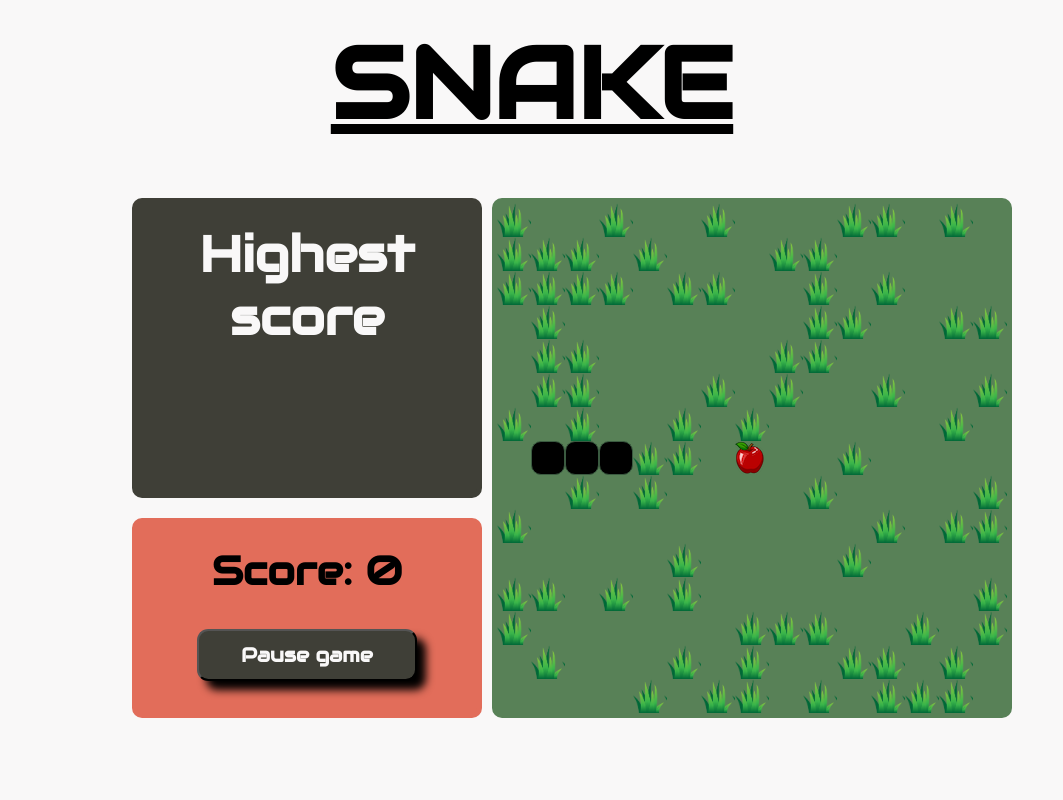
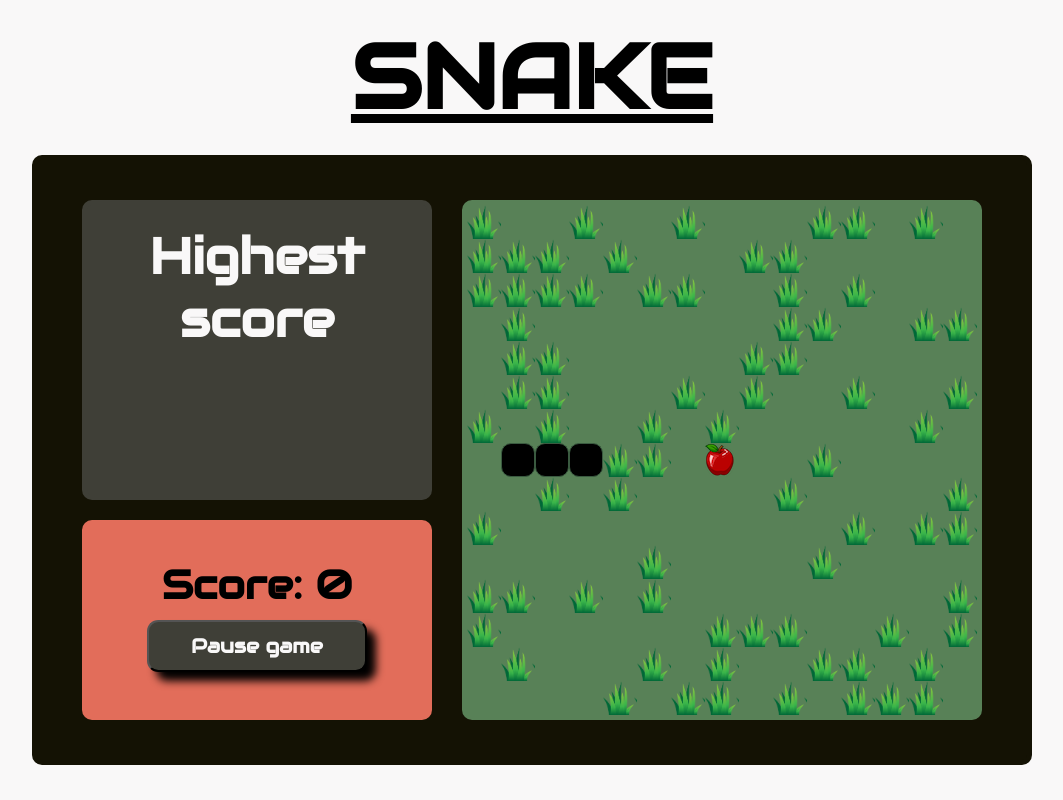
Before and after one commit to Tbanks9/Snake, a PHP site: page / in a window 1280 px wide. Shown: the whole page, without its empty margins (108-1171 px from the left). Run offline with PHP 8.4, Linux system fonts and the light colour scheme.

Commit message:
Fixed a few minor CSS errors

```diff
--- a/index.html
+++ b/index.html
@@ -3,8 +3,8 @@
 
 <head>
   <meta charset="utf-8">
-  <title>WDI Project 1 - snake</title>
-  <script type="text/javascript" src="scripts/snake1.js" src="scripts/snake2.js"></script>
+  <title>SEI Project 1 - snake</title>
+  <script type="text/javascript" src="scripts/snake1.js"></script>
   <link rel="stylesheet" href="styles/main.css">
   <link href="https://fonts.googleapis.com/css?family=Audiowide&display=swap" rel="stylesheet">
 </head>
--- a/scripts/snake1.js
+++ b/scripts/snake1.js
@@ -100,9 +100,9 @@ function init() {
     squares[i].classList.add('leftWall')
   } for (let i = 14; i < squares.length; i += 15) {
     squares[i].classList.add('rightWall')
-  } for (let i = 0; i < 15; i++) { // Will figure out a less rubbish way of doing this
+  } for (let i = 0; i < 15; i++) {
     squares[i].classList.add('topWall')
-  } for (let i = 210; i < 225; i++) { // Likewise here
+  } for (let i = 210; i < 225; i++) {
     squares[i].classList.add('bottomWall')
   }
 
--- a/styles/main.css
+++ b/styles/main.css
@@ -10,17 +10,20 @@ html, body {
 
 body {
   display: flex;
-  align-items: stretch;
+  align-items: center;
   flex-direction: column;
   background-color: #F9F8F8;
 }
 
 div.container {
   display: flex;
+  align-items: center;
+  min-width: 1000px;
   flex-direction: row;
-  justify-content: space-evenly;
-  background-color: #F9F8F8;
-
+  justify-content: space-around;
+  background-color: #141204;
+  border: #141204 5px solid;
+  border-radius: 10px;
 }
 
 div.snake-title {
@@ -33,11 +36,12 @@ div.snake-title {
 
 div.left {
   display: flex;
-  width: 400px;
-  justify-content: center;
-  /* margin-left: 100px; */
   flex-direction: column;
-  /* background-color: #F9F8F8; */
+  align-items: center;
+  align-content: center;
+  justify-content: space-between;
+  height: 520px;
+  margin-left: 30px;
 }
 
 div.leader-board {
@@ -46,8 +50,8 @@ div.leader-board {
   border: #3F3F37 5px solid;
   border-radius: 10px;
   background-color: #3F3F37;
-  margin-left: 140px;
-  margin-bottom: 20px;
+  /* margin-left: 140px; */
+  /* margin-bottom: 20px; */
 }
 
 div.high-score {
@@ -58,22 +62,40 @@ div.high-score {
   text-align: center;
 }
 
+div.score-tally {
+  display: flex;
+  border: 5px solid #E26D5A;
+  border-radius: 10px;
+  flex-direction: column;
+  align-items: center;
+  justify-content: center;
+  width: 350px;
+  height: 200px;
+  background-color: #E26D5A;
+  font-family: 'Audiowide', cursive;
+  color: black;
+  font-size: 40px;
+  font-weight: 1000;
+  text-align: center;
+  /* margin-left: 140px; */
+}
+
 div.right {
   display: flex;
   justify-content: flex-start;
   align-content: center;
   align-items: center;
-  margin-right: 60px;
+  margin-right: 30px;
   /* background-color: #F9F8F8; */
 }
 
 h1 {
   font-family: 'Audiowide', cursive;
-  font: bolder;
-  font-size: 100px;
+  font: bold;
+  font-size: 90px;
   text-decoration: underline;
   margin: 0;
-  padding: 0;
+  padding-bottom: 10px;
 }
 
 div.snake1-container {
@@ -138,24 +160,6 @@ h3 {
   font-size: 50px;
   margin: 20px;
   text-align: center;
-}
-
-div.score-tally {
-  display: flex;
-  border: 5px solid #E26D5A;
-  border-radius: 10px;
-  flex-direction: column;
-  align-items: center;
-  justify-content: space-evenly;
-  width: 350px;
-  height: 200px;
-  background-color: #E26D5A;
-  font-family: 'Audiowide', cursive;
-  color: black;
-  font-size: 40px;
-  font-weight: 1000;
-  text-align: center;
-  margin-left: 140px;
 }
 
 button.score-submit {
@@ -258,31 +262,34 @@ p {
 
 div.grid-item.snake {
   background-repeat: no-repeat;
-  background: black!important;
+  background: black;
   border: #3A5A40 solid 1px;
   border-radius: 10px;
 }
 
 div.grid-item.food {
-  background-image: url('../assets/food.png')!important;
+  background-image: url('../assets/food.png');
   background-repeat: no-repeat;
   background-size: contain;
 }
 
-div.grid-item.grass {
+div.grass {
   background-image: url('../assets/grass.png');
   background-size: contain;
 }
 
 /* 1200px */
-@media only screen and (max-width: 700px) {
-body {
-  display: flex;
-  justify-content: center;
-}
+@media only screen and (max-width: 1000px) {
+
+  body {
+    display: flex;
+    justify-content: center;
+  }
   div.container {
-    width: 500px;
+    min-width: 450px;
     height: 450px;
+    background-color: #F9F8F8;
+    border: none;
   }
   div.snake-title {
     display: flex;
@@ -307,6 +314,7 @@ body {
   }
   div.left {
     display: none;
+    margin: 0;
   }
   div.right {
     justify-content: center;
@@ -315,6 +323,8 @@ body {
   div.snake1-container {
     display: flex;
     flex-wrap: wrap;
+    height: 500px;
+    width: 450px;
     justify-content: center;
     align-content: center;
     align-items: center;
```
Also changed, not shown: scripts/snake2.js (deleted, +0 -282 lines).
